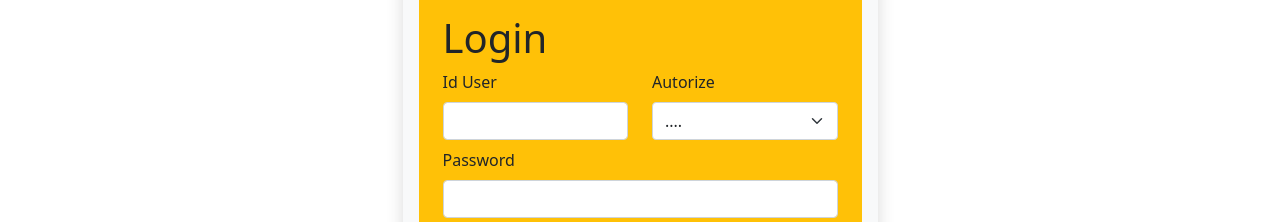
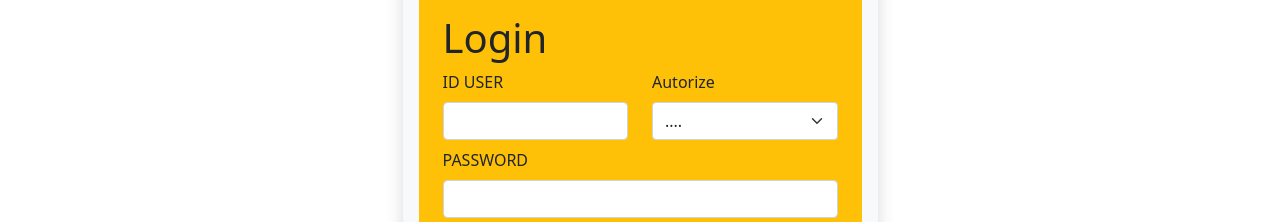
Before and after one commit to Mas-Ade/Calibration-website, a React (Create React App) app: page /login in a window 1280 px wide. Shown: the part 355-577 px from the top of the page. Built offline with nearby package versions, Linux system fonts and the light colour scheme; no server answers.

Commit message:
add validation login

```diff
--- a/src/Pages/loginPages.js
+++ b/src/Pages/loginPages.js
@@ -3,8 +3,35 @@ import Col from 'react-bootstrap/Col';
 import Form from 'react-bootstrap/Form';
 import Row from 'react-bootstrap/Row';
 import Button from 'react-bootstrap/Button';
+import { useForm } from "react-hook-form"
+import { useEffect, useState } from 'react';
+import axios from 'axios';
+
 
 const LoginPages = () => {
+
+	const { register, handleSubmit , formState: { errors } } = useForm();
+
+	const url = `http://10.202.100.84:3003/api/getdata_staff`
+    const getDB = async () => {
+    const datas = await axios.get(url)
+    return datas
+    }
+
+	const [ dbUser, setDbUser] = useState([])
+
+	useEffect (() => {
+    getDB().then((result) => {
+    setDbUser (result.data.data)
+    console.log("result :", dbUser)
+    })
+     },[])
+
+	const onSubmit = datas => {
+	console.log(datas)
+	alert(JSON.stringify(datas))
+	}
+
   return(
 		 <div class="ftco-section">
 		  <div class="container">
@@ -15,16 +42,17 @@ const LoginPages = () => {
                 			<img class="img-fluid max-width: 100%" alt="logo dept. NIN" src={login1}></img>
                 				</div>
 
-							  <div class="login-wrap p-4 p-md-4">
+							  		<div class="login-wrap p-4 p-md-4">
 			      					<div class="w-100 ">
 			      						<h1 class="mb-2 text-dark font-weight-bold ">Login</h1>
 			      					</div>
 
-									<Form>
+									<Form onSubmit={handleSubmit(onSubmit)}>
       								<Row className="mb-2">
         							<Form.Group as={Col} controlId="formGridCity">
-          							<Form.Label>Id User</Form.Label>
-          							<Form.Control />
+          							<Form.Label>ID USER</Form.Label>
+          							<Form.Control {...register("staff_name", { required: true })} />
+									{errors?.staff_name?.type === "required" && <p>Masukan ID USER</p>}
 
         							</Form.Group>
 									<Form.Group as={Col} controlId="formGridCity">
@@ -40,28 +68,14 @@ const LoginPages = () => {
 									</Row>
 									<Row className="mb-3">
         							<Form.Group as={Col} controlId="formGridCity">
-          							<Form.Label>Password</Form.Label>
-          							<Form.Control />
-        							</Form.Group>
+          							<Form.Label>PASSWORD</Form.Label>
+          							<Form.Control type='password' {...register("password", { required: true })} />
+        							{errors?.password?.type === "required" && <p>Masukan PASSWORD</p>}
+									</Form.Group>
 									</Row>
 									<Button variant="primary" type="submit">Login </Button>
 									</Form>
 
-										{/* <form action="#" class="signin-form ">
-			      							<div class="form-group mt-3">
-                          <label class="form-control-placeholder" for="username">Username
-			      								<input type="text" class="form-control" value=""></input>
-                            </label>
-			      							</div>
-		            						<div class="form-group mt-3">
-                            <label class="form-control-placeholder" for="password">Password
-		              							<input id="password-field" type="password" class="form-control" name=""></input>
-		             							</label>
-		            						</div>
-		            						  <div class="form-group mt-3">
-		            							<button type="submit" class="form-control btn btn-primary rounded submit px-3">Sign In</button>
-		           							 </div>
-		          						</form> */}
 		        			</div>
 		      			</div>
 					</div>
```
Also changed, not shown: data.txt.
